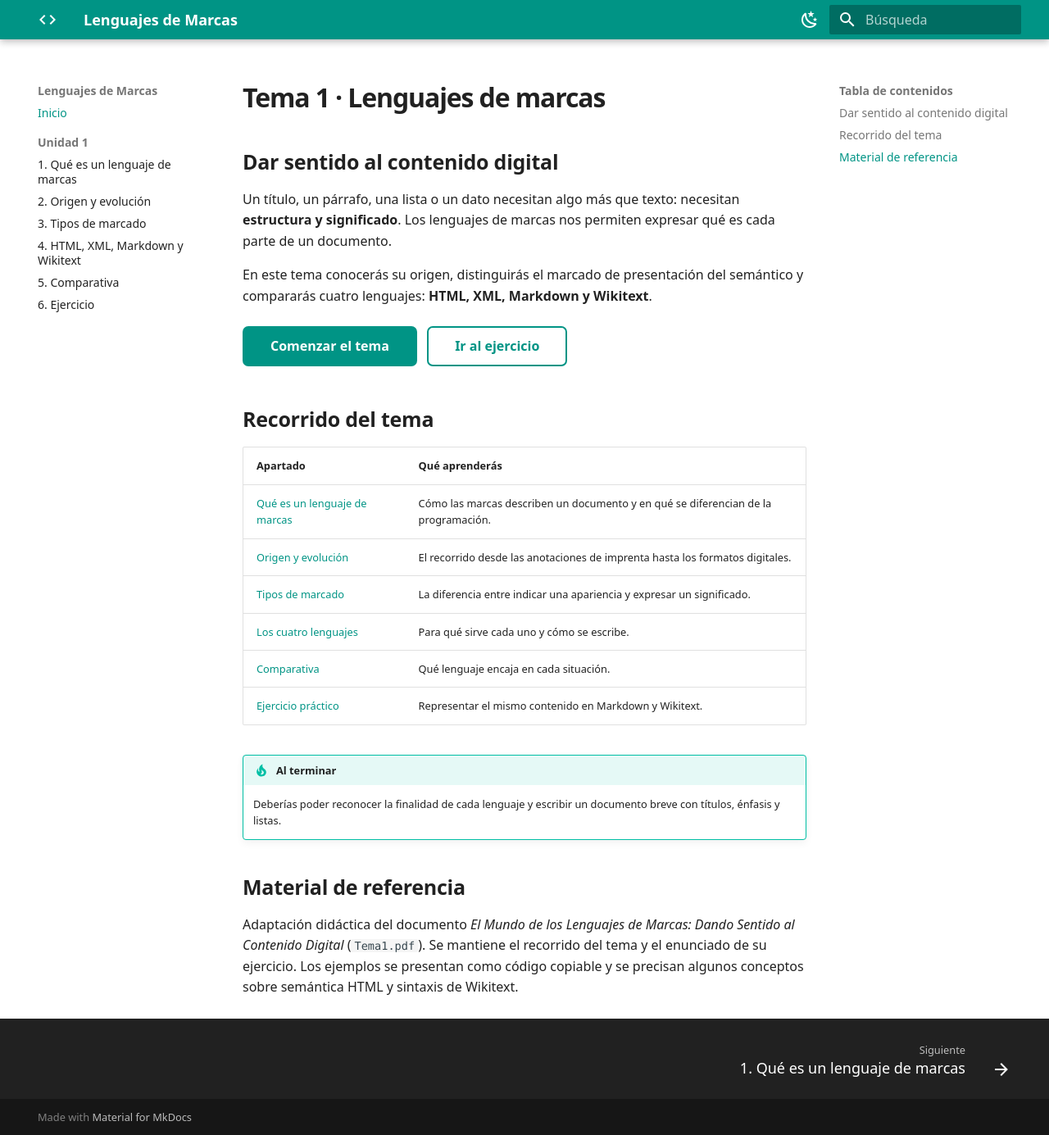
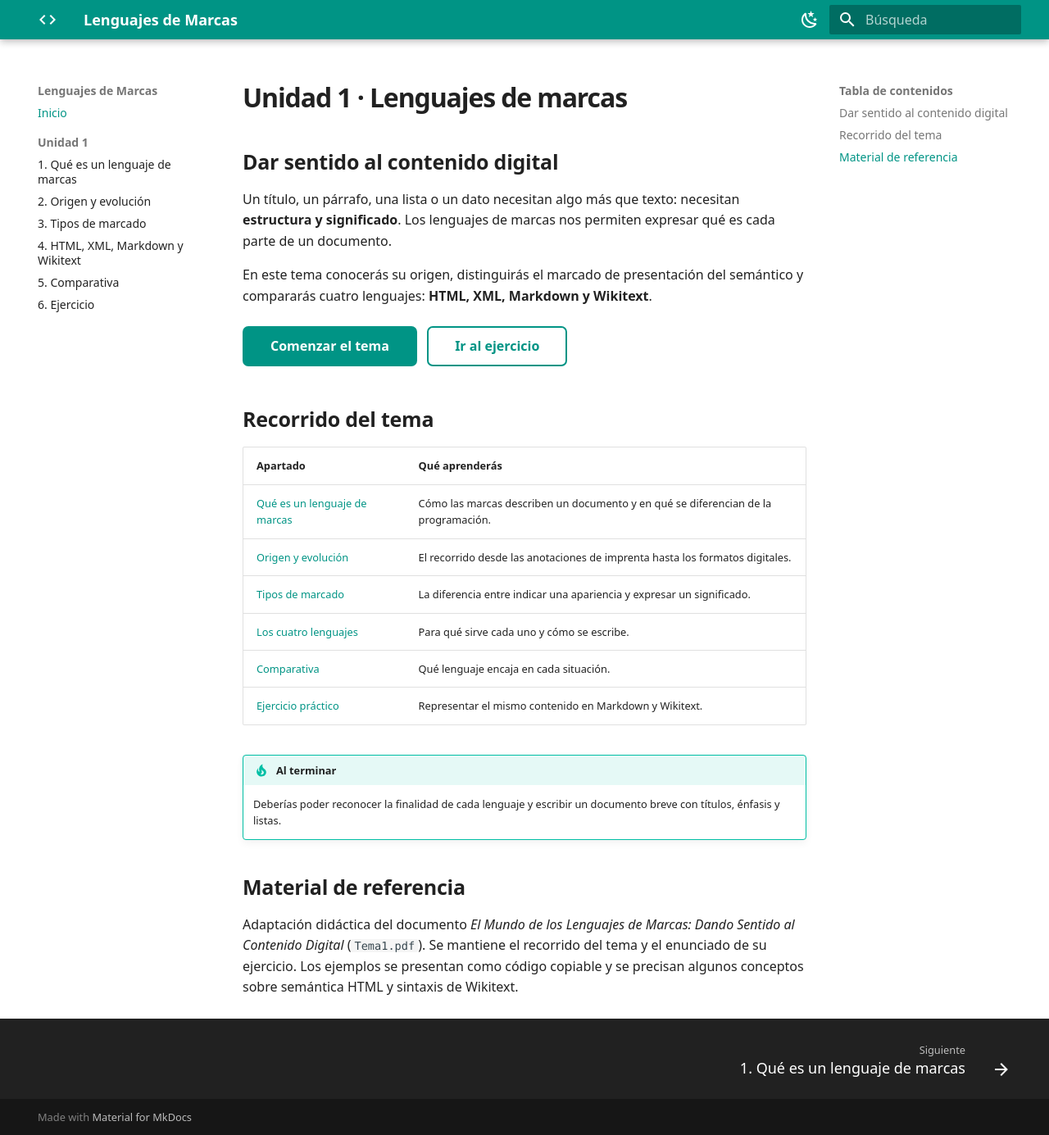
Before and after one commit to amverala/LM, an MkDocs documentation site: the page built from docs/index.md, in a window 1280 px wide and 1385 px high. Shown: the whole window at 82% size. Built offline with MkDocs 1.6.1 and Material for MkDocs 9.7.7, drawn with Linux system fonts in a browser that asks for light colours.

Commit message:
Update index.md

```diff
--- a/docs/index.md
+++ b/docs/index.md
@@ -1,4 +1,4 @@
-# Tema 1 · Lenguajes de marcas
+# Unidad 1 · Lenguajes de marcas
 
 ## Dar sentido al contenido digital
 
```
